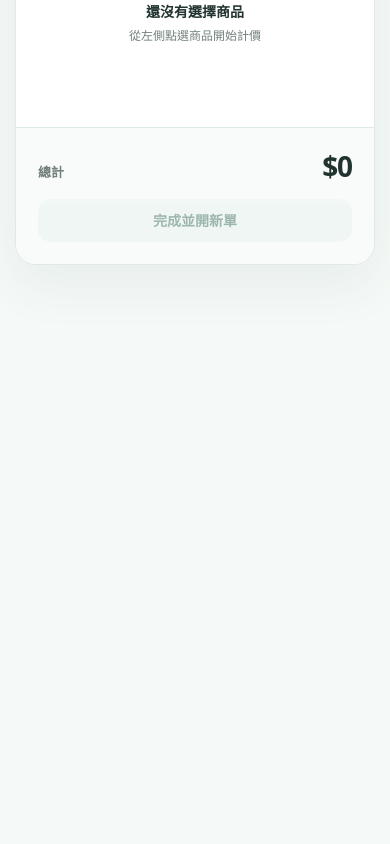
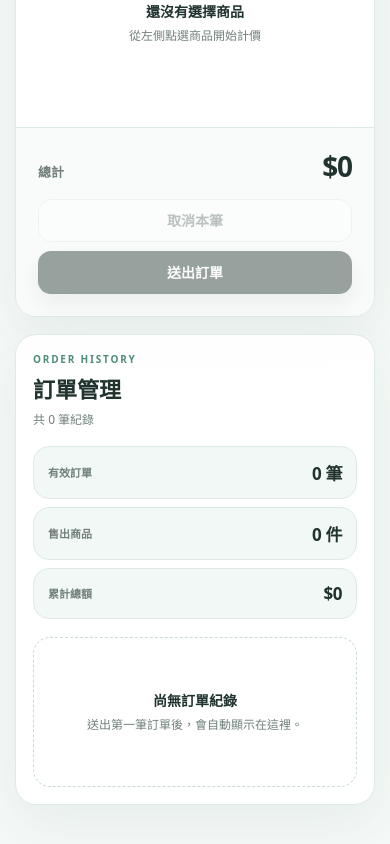
Before and after one commit to yukina149/countsite, a React (Vite) app: page / in a window 390 px wide. Shown: the part 969-1813 px from the top of the page. Before the commit the page ends 1339 px from the top, so only its background shows below. Built offline with nearby package versions, Linux system fonts and the light colour scheme.

Commit message:
新增訂單紀錄
測試

```diff
--- a/app/globals.css
+++ b/app/globals.css
@@ -186,3 +186,61 @@ button { color: inherit; }
 @media (prefers-reduced-motion: reduce) {
   *, *::before, *::after { scroll-behavior: auto !important; transition: none !important; animation: none !important; }
 }
+
+.order-actions { display: grid; grid-template-columns: 1fr 1.35fr; gap: 9px; }
+.cancel-order { background: #fff; border: 1px solid var(--line); color: var(--muted); }
+.submit-order { background: var(--ink); color: #fff; box-shadow: 0 9px 20px rgba(33,51,47,.14); }
+.submit-order:not(:disabled):hover { background: #172622; }
+
+.order-history { margin-top: 22px; padding: 24px; background: var(--paper); border: 1px solid rgba(218,230,225,.86); border-radius: 25px; box-shadow: 0 18px 52px rgba(69,96,87,.08); backdrop-filter: blur(18px); }
+.history-heading { display: flex; align-items: end; justify-content: space-between; gap: 20px; margin-bottom: 18px; }
+.history-heading h2 { margin: 6px 0 0; font-size: 22px; }
+.history-heading > span { color: var(--muted); font-size: 12px; }
+.order-stats { display: grid; grid-template-columns: repeat(3, minmax(0, 1fr)); gap: 12px; margin-bottom: 18px; }
+.order-stats > div { display: grid; gap: 7px; padding: 17px 18px; background: var(--mint-50); border: 1px solid var(--line); border-radius: 16px; }
+.order-stats span { color: var(--muted); font-size: 11px; font-weight: 700; }
+.order-stats strong { font-size: 20px; letter-spacing: -.025em; }
+.empty-history { min-height: 150px; display: grid; place-content: center; text-align: center; border: 1px dashed #c9dcd4; border-radius: 17px; background: rgba(255,255,255,.42); }
+.empty-history p { margin: 0 0 5px; font-size: 14px; font-weight: 800; }
+.empty-history span { color: var(--muted); font-size: 12px; }
+.history-list { display: grid; gap: 12px; }
+.history-card { overflow: hidden; border: 1px solid var(--line); border-radius: 18px; background: rgba(255,255,255,.78); }
+.history-card.voided { opacity: .68; background: #f7f4f4; }
+.history-card-head { display: flex; justify-content: space-between; gap: 16px; padding: 16px 18px; border-bottom: 1px solid #e9efec; }
+.history-card-head > div { display: grid; gap: 4px; }
+.history-card-head strong { font-size: 14px; }
+.history-card-head time { color: var(--muted); font-size: 11px; }
+.order-status { align-self: start; padding: 6px 9px; border-radius: 999px; font-size: 11px; font-weight: 800; }
+.order-status.completed { color: var(--mint-700); background: var(--mint-100); }
+.order-status.voided { color: var(--danger); background: #f5e5e5; }
+.history-items { display: grid; padding: 5px 18px; }
+.history-items > div { display: flex; justify-content: space-between; align-items: center; gap: 20px; padding: 11px 0; border-bottom: 1px solid #edf1ef; }
+.history-items > div:last-child { border-bottom: 0; }
+.history-items span { display: grid; gap: 3px; font-size: 13px; font-weight: 750; }
+.history-items small { color: var(--muted); font-size: 10px; font-weight: 600; }
+.history-items strong { white-space: nowrap; font-size: 13px; }
+.history-card-footer { display: flex; align-items: center; justify-content: space-between; gap: 18px; padding: 14px 18px; border-top: 1px solid var(--line); background: rgba(247,250,248,.72); }
+.history-card-footer > div:first-child { display: grid; gap: 3px; }
+.history-card-footer > div:first-child span { color: var(--muted); font-size: 10px; }
+.history-card-footer > div:first-child strong { font-size: 19px; }
+.history-actions { display: flex; gap: 8px; }
+.history-actions .button { min-height: 37px; padding: 0 12px; font-size: 11px; }
+.history-actions .danger { margin-right: 0; }
+
+@media (max-width: 780px) {
+  .order-history { margin-top: 17px; padding: 17px; border-radius: 21px; }
+  .order-stats { grid-template-columns: 1fr; gap: 8px; }
+  .order-stats > div { display: flex; align-items: center; justify-content: space-between; padding: 13px 14px; }
+  .order-stats strong { font-size: 17px; }
+  .history-card-footer { align-items: stretch; flex-direction: column; }
+  .history-actions { display: grid; grid-template-columns: 1fr 1fr; }
+  .history-actions .button { width: 100%; }
+}
+
+@media (max-width: 420px) {
+  .order-actions { grid-template-columns: 1fr; }
+  .history-heading { align-items: start; flex-direction: column; gap: 6px; }
+  .history-card-head { padding: 14px; }
+  .history-items { padding-left: 14px; padding-right: 14px; }
+  .history-card-footer { padding: 14px; }
+}
--- a/app/page.tsx
+++ b/app/page.tsx
@@ -18,6 +18,24 @@ type Product = {
 };
 
 type Cart = Record<string, number>;
+
+type OrderItem = {
+  productId: string;
+  name: string;
+  price: number;
+  quantity: number;
+  subtotal: number;
+};
+
+type Order = {
+  id: string;
+  orderNumber: string;
+  createdAt: string;
+  status: "completed" | "voided";
+  items: OrderItem[];
+  totalItems: number;
+  total: number;
+};
 
 type InstallPromptEvent = Event & {
   prompt: () => Promise<void>;
@@ -110,6 +128,7 @@ async function compressImage(file: File) {
 export default function Home() {
   const [products, setProducts] = useState<Product[]>(SEED_PRODUCTS);
   const [cart, setCart] = useState<Cart>({});
+  const [orders, setOrders] = useState<Order[]>([]);
   const [ready, setReady] = useState(false);
   const [isOnline, setIsOnline] = useState(true);
   const [editorOpen, setEditorOpen] = useState(false);
@@ -123,11 +142,16 @@ export default function Home() {
 
   useEffect(() => {
     let active = true;
-    Promise.all([readLocal<Product[]>("products"), readLocal<Cart>("cart")])
-      .then(([savedProducts, savedCart]) => {
+    Promise.all([
+      readLocal<Product[]>("products"),
+      readLocal<Cart>("cart"),
+      readLocal<Order[]>("orders"),
+    ])
+      .then(([savedProducts, savedCart, savedOrders]) => {
         if (!active) return;
         if (savedProducts?.length) setProducts(savedProducts);
         if (savedCart) setCart(savedCart);
+        if (savedOrders) setOrders(savedOrders);
       })
       .catch(() => setNotice("本機資料讀取失敗，已先開啟示範商品"))
       .finally(() => active && setReady(true));
@@ -143,6 +167,10 @@ export default function Home() {
   useEffect(() => {
     if (ready) writeLocal("cart", cart).catch(() => setNotice("訂單儲存失敗"));
   }, [cart, ready]);
+
+  useEffect(() => {
+    if (ready) writeLocal("orders", orders).catch(() => setNotice("訂單紀錄儲存失敗"));
+  }, [orders, ready]);
 
   useEffect(() => {
     const updateConnection = () => setIsOnline(navigator.onLine);
@@ -203,6 +231,22 @@ export default function Home() {
   const total = useMemo(
     () => products.reduce((sum, product) => sum + product.price * (cart[product.id] ?? 0), 0),
     [cart, products],
+  );
+
+  const completedOrders = useMemo(
+    () => orders.filter((order) => order.status === "completed"),
+    [orders],
+  );
+  const orderStats = useMemo(
+    () => completedOrders.reduce(
+      (stats, order) => ({
+        count: stats.count + 1,
+        items: stats.items + order.totalItems,
+        total: stats.total + order.total,
+      }),
+      { count: 0, items: 0, total: 0 },
+    ),
+    [completedOrders],
   );
 
   function changeQuantity(id: string, amount: number) {
@@ -299,12 +343,57 @@ export default function Home() {
     setNotice("商品已刪除");
   }
 
-  function clearOrder() {
+  function cancelOrder() {
     if (totalItems > 0 && window.confirm("要清空目前這筆訂單嗎？")) {
       setCart({});
-      setNotice("已開始新訂單");
+      setNotice("已取消本筆訂單");
     }
   }
+
+  function submitOrder() {
+    if (totalItems === 0) return;
+    const createdAt = new Date();
+    const id = typeof crypto.randomUUID === "function" ? crypto.randomUUID() : String(createdAt.getTime());
+    const items = cartProducts.map((product) => {
+      const quantity = cart[product.id];
+      return {
+        productId: product.id,
+        name: product.name,
+        price: product.price,
+        quantity,
+        subtotal: product.price * quantity,
+      };
+    });
+    const orderNumber = `${createdAt.getFullYear()}${String(createdAt.getMonth() + 1).padStart(2, "0")}${String(createdAt.getDate()).padStart(2, "0")}-${String(orders.length + 1).padStart(4, "0")}`;
+    setOrders((current) => [{
+      id,
+      orderNumber,
+      createdAt: createdAt.toISOString(),
+      status: "completed",
+      items,
+      totalItems,
+      total,
+    }, ...current]);
+    setCart({});
+    setNotice(`訂單 ${orderNumber} 已送出`);
+  }
+
+  function toggleOrderStatus(order: Order) {
+    const nextStatus = order.status === "completed" ? "voided" : "completed";
+    const action = nextStatus === "voided" ? "作廢" : "恢復";
+    if (!window.confirm(`確定要${action}訂單 ${order.orderNumber} 嗎？`)) return;
+    setOrders((current) => current.map((item) => (
+      item.id === order.id ? { ...item, status: nextStatus } : item
+    )));
+    setNotice(`訂單已${action}`);
+  }
+
+  function deleteOrder(order: Order) {
+    if (!window.confirm(`永久刪除訂單 ${order.orderNumber}？此動作無法復原。`)) return;
+    setOrders((current) => current.filter((item) => item.id !== order.id));
+    setNotice("訂單已永久刪除");
+  }
+
 
   async function installApp() {
     if (!installPrompt) return;
@@ -457,12 +546,80 @@ export default function Home() {
               <span>總計</span>
               <strong>{money.format(total)}</strong>
             </div>
-            <button className="button new-order" type="button" onClick={clearOrder} disabled={totalItems === 0}>
-              完成並開新單
-            </button>
+            <div className="order-actions">
+              <button className="button cancel-order" type="button" onClick={cancelOrder} disabled={totalItems === 0}>
+                取消本筆
+              </button>
+              <button className="button submit-order" type="button" onClick={submitOrder} disabled={totalItems === 0}>
+                送出訂單
+              </button>
+            </div>
           </div>
         </aside>
       </div>
+
+      <section className="order-history" aria-labelledby="history-title">
+        <div className="history-heading">
+          <div>
+            <p className="section-kicker">ORDER HISTORY</p>
+            <h2 id="history-title">訂單管理</h2>
+          </div>
+          <span>共 {orders.length} 筆紀錄</span>
+        </div>
+
+        <div className="order-stats" aria-label="有效訂單統計">
+          <div><span>有效訂單</span><strong>{orderStats.count} 筆</strong></div>
+          <div><span>售出商品</span><strong>{orderStats.items} 件</strong></div>
+          <div><span>累計總額</span><strong>{money.format(orderStats.total)}</strong></div>
+        </div>
+
+        {orders.length === 0 ? (
+          <div className="empty-history">
+            <p>尚無訂單紀錄</p>
+            <span>送出第一筆訂單後，會自動顯示在這裡。</span>
+          </div>
+        ) : (
+          <div className="history-list">
+            {orders.map((order) => (
+              <article className={`history-card ${order.status === "voided" ? "voided" : ""}`} key={order.id}>
+                <div className="history-card-head">
+                  <div>
+                    <strong>#{order.orderNumber}</strong>
+                    <time dateTime={order.createdAt}>{new Date(order.createdAt).toLocaleString("zh-TW", {
+                      year: "numeric",
+                      month: "2-digit",
+                      day: "2-digit",
+                      hour: "2-digit",
+                      minute: "2-digit",
+                    })}</time>
+                  </div>
+                  <span className={`order-status ${order.status}`}>
+                    {order.status === "completed" ? "有效" : "已作廢"}
+                  </span>
+                </div>
+                <div className="history-items">
+                  {order.items.map((item) => (
+                    <div key={`${order.id}-${item.productId}`}>
+                      <span>{item.name}<small>{money.format(item.price)} × {item.quantity}</small></span>
+                      <strong>{money.format(item.subtotal)}</strong>
+                    </div>
+                  ))}
+                </div>
+                <div className="history-card-footer">
+                  <div><span>{order.totalItems} 件商品</span><strong>{money.format(order.total)}</strong></div>
+                  <div className="history-actions">
+                    <button className="button ghost" type="button" onClick={() => toggleOrderStatus(order)}>
+                      {order.status === "completed" ? "作廢訂單" : "恢復訂單"}
+                    </button>
+                    <button className="button danger" type="button" onClick={() => deleteOrder(order)}>永久刪除</button>
+                  </div>
+                </div>
+              </article>
+            ))}
+          </div>
+        )}
+      </section>
+
 
       <a className="mobile-total" href="#order-summary">
         <span><b>{totalItems}</b> 件商品</span>
```
Also changed, not shown: 1 other file (tests, documents, lock files or other folders).
